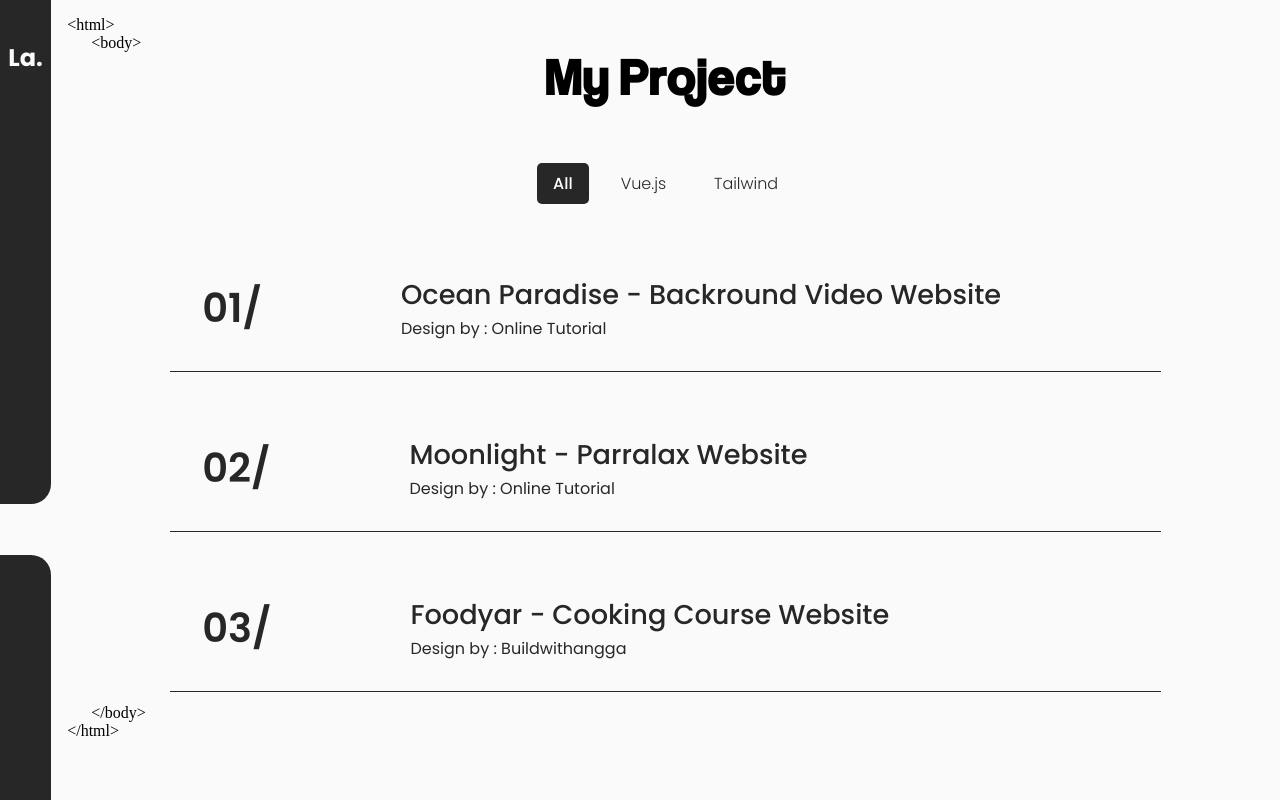
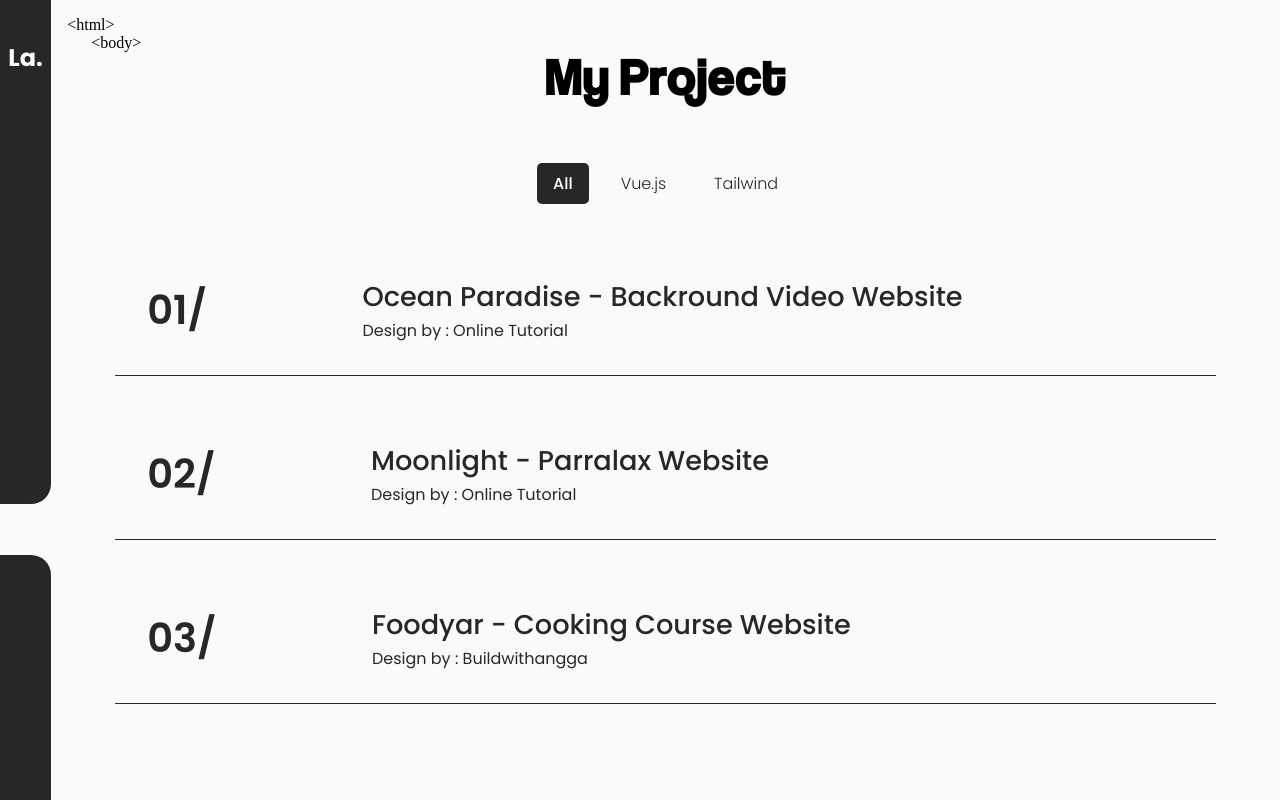
Before and after one commit to lazlanrafar/Portofolio, a Vue app: page /project in a window 1280 px wide. Built offline with nearby package versions, Linux system fonts and the light colour scheme; some icons are missing; a web font is replaced by a local one.

Commit message:
add image hover project

```diff
--- a/src/assets/scss/project.scss
+++ b/src/assets/scss/project.scss
@@ -28,23 +28,42 @@
   }
 
   .project-list {
-    display: flex;
-    flex-direction: column;
-    margin: 2rem auto;
-    width: 90%;
-    height: 100%;
+    min-height: 100vh;
+    overflow: hidden;
 
-    .project-item {
+    ul {
+      min-height: 50vh;
+      width: 100%;
+
+      li {
+        border-bottom: 1px solid var(--bfont-color);
         position: relative;
-      margin-bottom: 2rem;
-      width: 100%;
-      height: 10vw;
-      border-bottom: 1px solid var(--bfont-color);
+        z-index: 10;
+
+        a {
+          display: block;
+          padding: 4rem 0 2rem 0;
           color: var(--bfont-color);
+          z-index: 10;
+          text-decoration: none;
+
+          span {
+            display: block;
+            font-weight: 500;
+            z-index: 10;
+            mix-blend-mode: difference;
+            display: inline-block;
+            position: relative;
+            font-size: 3rem;
+            text-transform: uppercase;
+          }
 
           .content {
+            color: var(--bfont-color);
             padding: 0 2rem;
-        position: absolute;
+            position: relative;
+            mix-blend-mode: difference;
+            z-index: 10;
             width: 100%;
             height: 100%;
             display: flex;
@@ -64,9 +83,27 @@
             }
           }
 
-      &:hover {
-        .backround {
-          opacity: 0.1;
+          .hover-reveal {
+            position: absolute;
+            width: 20vw;
+            height: 12vw;
+            top: 50%;
+            left: 50%;
+            pointer-events: none;
+            transform: translate(-50%, -50%);
+            overflow: hidden;
+            opacity: 0;
+            transform: scale(0.8);
+            transition: all 0.5s ease-out;
+
+            img {
+              width: 100%;
+              height: 100%;
+              object-fit: cover;
+              position: relative;
+              transition: transform 0.4s ease-out;
+            }
+          }
         }
       }
     }
@@ -102,8 +139,12 @@
 }
 
 @media only screen and (max-width: 600px) {
+  .title-page {
+    margin-top: 5rem !important;
+    margin-bottom: 1rem !important;
+  }
   .project-item {
-    height: 25vw !important;
+    height: 30vw !important;
 
     .content {
       padding: 0 !important;
--- a/src/store/Project.js
+++ b/src/store/Project.js
@@ -3,29 +3,19 @@ const Project = {
     loadingProject: false,
     reports: [
       {
-        id: 1,
         title: "Ocean Paradise - Backround Video Website",
         created: "Dec 23, 2021",
         image: "https://i.ibb.co/z7KNjYm/oceanparadise-vercel-app.png",
-        description:
-          "this is a website learning from https://www.youtube.com/watch?v=aHH2pHnWWig",
         designer: "Online Tutorial",
-        linkDesigner:
-          "https://www.youtube.com/channel/UCbwXnUipZsLfUckBPsC7Jog",
         link: "https://oceanparadise.vercel.app/",
         sourceCode: "https://github.com/lazlanrafar/ocean-paradise",
         category: ["Vue.js"],
       },
       {
-        id: 2,
         title: "Moonlight - Parralax Website",
         created: "Dec 24, 2021",
         image: "https://i.ibb.co/R3LkVyz/moonllight-vercel-app.png",
-        description:
-          "this is a website learning from https://www.youtube.com/watch?v=4OiNwNWHGyo",
         designer: "Online Tutorial",
-        linkDesigner:
-          "https://www.youtube.com/channel/UCbwXnUipZsLfUckBPsC7Jog",
         link: "https://moonllight.vercel.app/",
         sourceCode: "https://github.com/lazlanrafar/moonllight",
         category: ["Vue.js", "Tailwind"],
@@ -35,9 +25,7 @@ const Project = {
         title: "Foodyar - Cooking Course Website",
         created: "Jan 25, 2022",
         image: "https://i.ibb.co/MhvB9mm/Capture.png",
-        description: "this is the website of ui kit buildwith angga",
         designer: "Buildwithangga",
-        linkDesigner: "https://www.figma.com/community/file/909921597372537787",
         link: "https://foodyar-azure.vercel.app/",
         sourceCode: "https://github.com/lazlanrafar/foodyar",
         category: ["Vue.js", "Tailwind"],
--- a/src/views/Project.vue
+++ b/src/views/Project.vue
@@ -16,13 +16,18 @@
     </ul>
 
     <div class="project-list">
-      <router-link
+      <ul>
+        <!-- ITEM 01 -->
+        <li
           v-for="(project, index) in projects"
           :key="index"
-        class="project-item relative"
-        :to="{ name: 'DetailProject', params: { id: project.id } }"
-        @mouseenter.native="mouseEnter(index)"
-        @mousemove.native="mouseMove"
+          class="project-item"
+        >
+          <a
+            :href="project.link"
+            target="_blank"
+            @mousemove="mouseMove($event, index)"
+            @mouseleave="mouseLeave(index)"
           >
             <div class="content">
               <p class="no">0{{ index + 1 }}/</p>
@@ -31,7 +36,17 @@
                 <p class="design">Design by : {{ project.designer }}</p>
               </div>
             </div>
-      </router-link>
+            <div class="hover-reveal">
+              <img
+                class="hidden-img"
+                width="100%"
+                :src="project.image"
+                alt=""
+              />
+            </div>
+          </a>
+        </li>
+      </ul>
     </div>
   </div>
 </template>
@@ -47,6 +62,7 @@ export default {
       active: "",
       isActive: "All",
       category: ["All"],
+      projects: "",
     };
   },
   computed: {
@@ -74,15 +90,28 @@ export default {
         this.projects = x;
       }
     },
-    mouseEnter(index) {
-      this.active = index;
+    mouseMove(event, index) {
+      let linkHoverReveal = document.querySelectorAll(".hover-reveal");
+      let linkImages = document.querySelectorAll(".hidden-img");
+
+      linkHoverReveal[index].style.opacity = 1;
+      linkHoverReveal[
+        index
+      ].style.transform = `translate(-170%, -50% ) rotate(5deg)`;
+      linkImages[index].style.transform = "scale(1, 1)";
+      linkHoverReveal[index].style.left = event.clientX * 1.5 + "px";
+
+      console.log(event, index);
     },
-    mouseMove(event) {
-      let imageHover = document.getElementById("imageHover");
-      let x = event.clientX;
-      // let y = event.clientY / (this.active + 5);
-      imageHover.style.left = x + "px";
-      // imageHover.style.top = y + "px";
+    mouseLeave(index) {
+      let linkHoverReveal = document.querySelectorAll(".hover-reveal");
+      let linkImages = document.querySelectorAll(".hidden-img");
+
+      linkHoverReveal[index].style.opacity = 0;
+      linkHoverReveal[
+        index
+      ].style.transform = `translate(-50%, -50%) rotate(-5deg)`;
+      linkImages[index].style.transform = "scale(0.8, 0.8)";
     },
   },
   created() {
```
Lines whose indentation alone changed are shown as unchanged.
